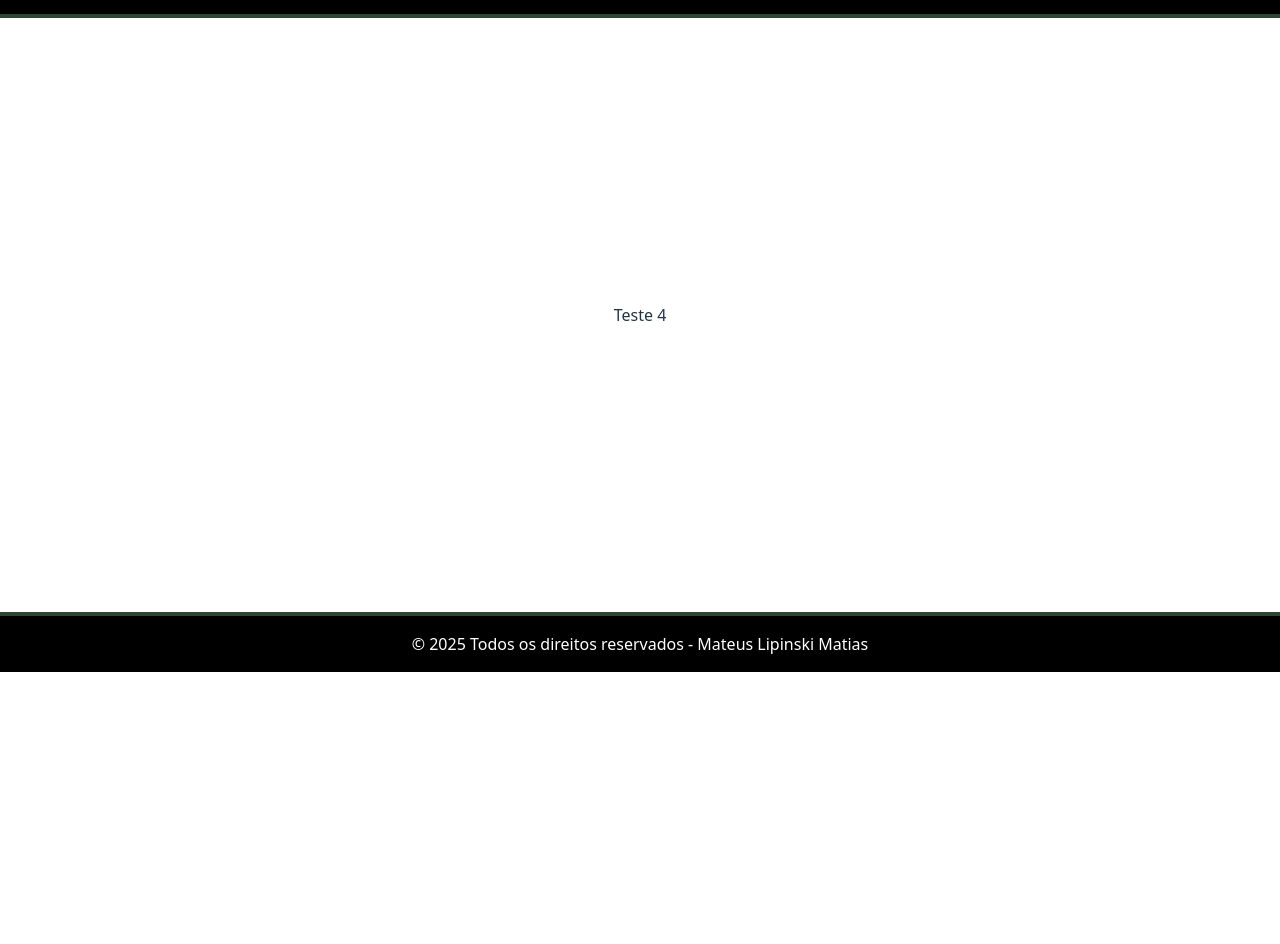
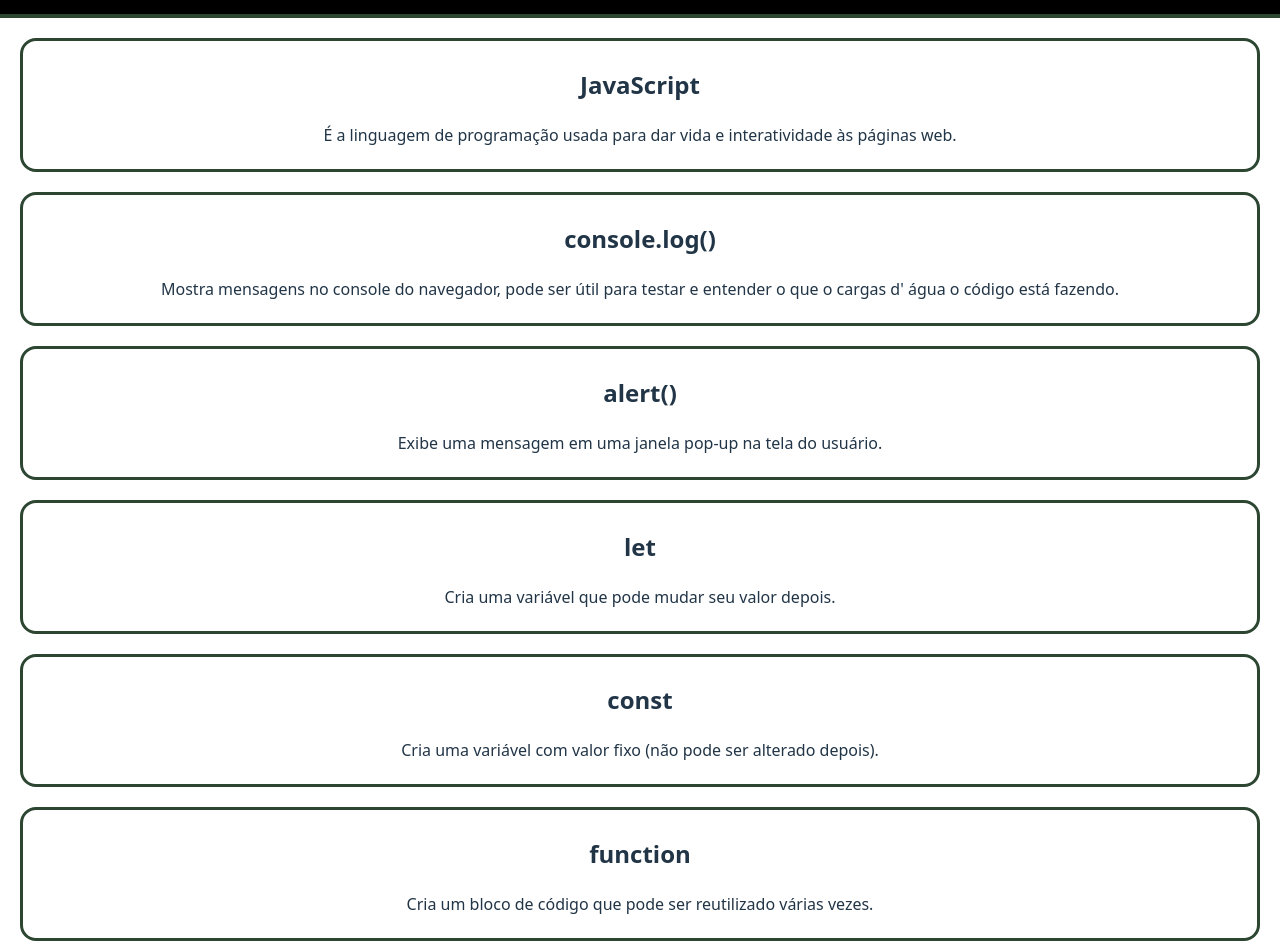
Before and after one commit to Mateus-Lipinski/WebSite-Explicativo-2025, a React (Vite) app: page /js in a window 1280 px wide. Shown: the part 128-1072 px from the top of the page. Before the commit the page ends 800 px from the top, so only its background shows below. Built offline with nearby package versions, Linux system fonts and the light colour scheme.

Commit message:
change/page-JS

```diff
--- a/src/pages/Js/index.jsx
+++ b/src/pages/Js/index.jsx
@@ -3,9 +3,96 @@ import './style.css'
 function Js() {
 
     return (
-        <>
-            Teste 4
-        </>
+        <main>
+            <div class="conteudoCartao">
+                <h2>JavaScript</h2>
+                <p>É a linguagem de programação usada para dar vida e interatividade às páginas web.</p>
+            </div>
+
+            <div class="conteudoCartao">
+                <h2>console.log()</h2>
+                <p>Mostra mensagens no console do navegador, pode ser útil para testar e entender o que o cargas d' água o código está fazendo.</p>
+            </div>
+
+            <div class="conteudoCartao">
+                <h2>alert()</h2>
+                <p>Exibe uma mensagem em uma janela pop-up na tela do usuário.</p>
+            </div>
+
+            <div class="conteudoCartao">
+                <h2>let</h2>
+                <p>Cria uma variável que pode mudar seu valor depois.</p>
+            </div>
+
+            <div class="conteudoCartao">
+                <h2>const</h2>
+                <p>Cria uma variável com valor fixo (não pode ser alterado depois).</p>
+            </div>
+
+            <div class="conteudoCartao">
+                <h2>function</h2>
+                <p>Cria um bloco de código que pode ser reutilizado várias vezes.</p>
+            </div>
+
+            <div class="conteudoCartao">
+                <h2>if / else</h2>
+                <p>Usado para executar diferentes blocos de código dependendo de uma condição.</p>
+            </div>
+
+            <div class="conteudoCartao">
+                <h2>== e ===</h2>
+                <p>Comparam valores. O "===" também compara o tipo (é mais seguro e recomendado).</p>
+            </div>
+
+            <div class="conteudoCartao">
+                <h2>return</h2>
+                <p>Indica qual valor uma função deve devolver no final.</p>
+            </div>
+
+            <div class="conteudoCartao">
+                <h2>null e undefined</h2>
+                <p>null significa "vazio" e undefined quer dizer "ainda sem valor definido".</p>
+            </div>
+
+            <div class="conteudoCartao">
+                <h2>Operadores lógicos (&& e ||)</h2>
+                <p>&& significa "E" (todas as condições devem ser verdadeiras). || significa "OU" (basta uma ser verdadeira).</p>
+            </div>
+
+
+            <div class="conteudoCartao">
+                <h2>arrow function</h2>
+                <p>É uma forma mais curta de escrever funções.</p>
+            </div>
+
+            <div class="conteudoCartao">
+                <h2>JSON</h2>
+                <p>É um formato usado para guardar e trocar dados.</p>
+            </div>
+
+
+            <div class="conteudoCartao">
+                <h2>try / catch</h2>
+                <p>Usado para tratar erros sem travar o código.</p>
+            </div>
+
+            <div class="conteudoCartao">
+                <h2>DOM (Document Object Model)</h2>
+                <p>É a forma como o JavaScript "enxerga" o HTML da página, permitindo alterar textos, cores e elementos.</p>
+            </div>
+
+            <div class="conteudoCartao">
+                <h2>addEventListener()</h2>
+                <p>Serve para reagir a ações do usuário (como cliques ou teclas). Exemplo: botao.addEventListener("click", () =&gt; alert("Clicou!"));</p>
+            </div>
+
+
+            <div class="conteudoCartao">
+                <h2>import / export</h2>
+                <p>Permite dividir o código em arquivos diferentes e reutilizá-los.;</p>
+            </div>
+
+        </main>
     )
 }
 
--- a/src/pages/Js/style.css
+++ b/src/pages/Js/style.css
@@ -0,0 +1,15 @@
+.conteudoCartao {
+    border: 3px solid #2c4632;
+    border-radius: 16px;
+    padding: 6px;
+    margin: 20px;
+    padding-left: 20px;
+    padding-right: 20px;
+    transition: 0.2s;
+}
+
+.conteudoCartao:hover {
+    scale: 101%;
+    background-image: url('https://i.pinimg.com/originals/0c/64/9a/0c649a17ec1e5f5ca340248b4ef4e4be.gif');
+    background-size: 200px;
+}
```
